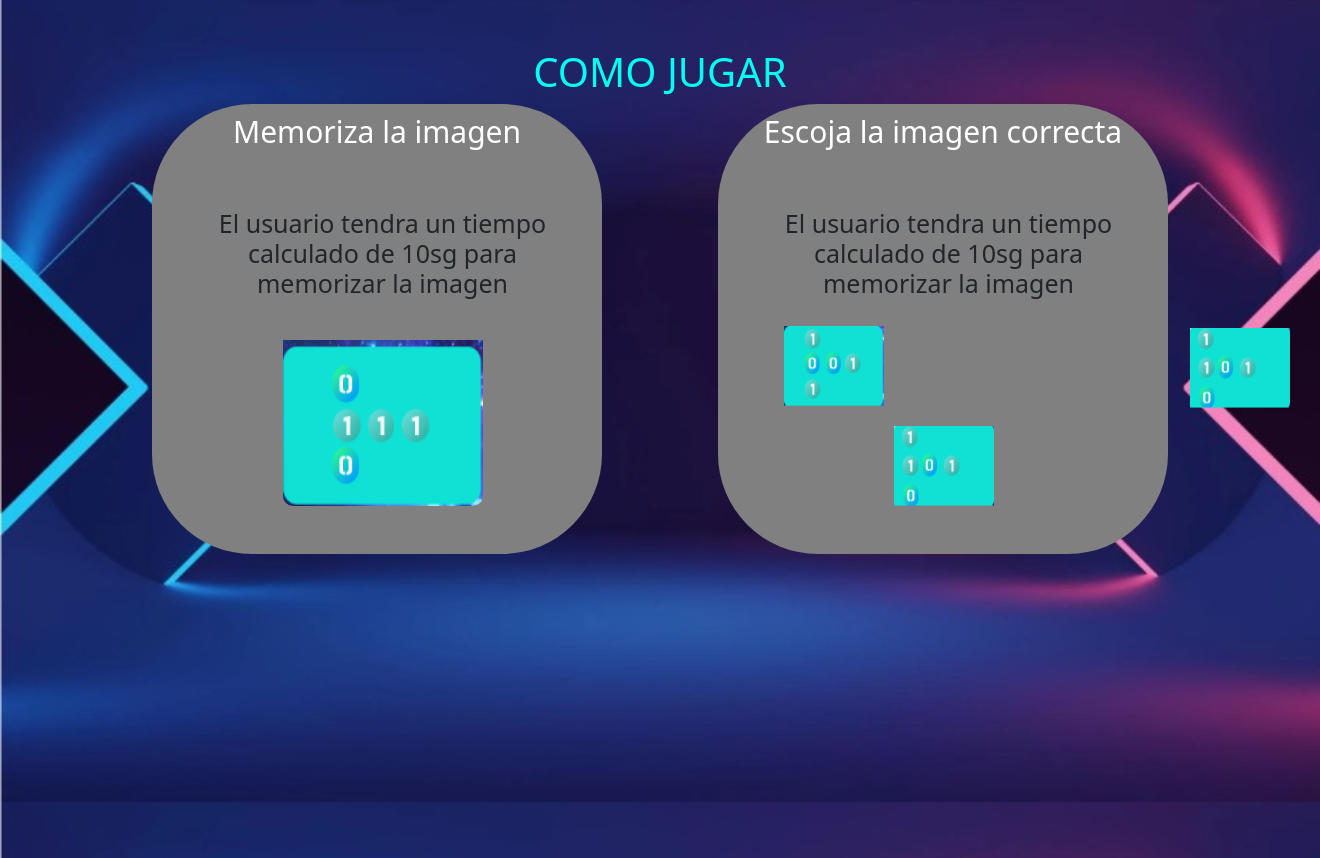
After one commit to DanielBata25/Juego-Arcade-Memory, a PHP site: the page made by Video-juego/Como Jugar.html in a window 1320 px wide. The commit adds this page. Run offline with PHP 8.4, Linux system fonts and the light colour scheme.

Commit message:
cambio Bata

```diff
--- /dev/null
+++ b/Video-juego/Como Jugar.html
@@ -0,0 +1,56 @@
+<!DOCTYPE html>
+<html lang="zxx">
+
+<head>
+    <meta charset="UTF-8">
+    <meta name="description" content="Anime Template">
+    <meta name="keywords" content="Anime, unica, creative, html">
+    <meta name="viewport" content="width=device-width, initial-scale=1.0">
+    <meta http-equiv="X-UA-Compatible" content="ie=edge">
+    <title>COMO JUGAR</title>
+
+    <link rel="stylesheet" href="bootstrap-5.1.3-dist/css/bootstrap.css">
+    <script src="bootstrap-5.1.3-dist/js/bootstrap.js"></script>
+
+    <link rel="stylesheet" href="css/styles.css">
+
+</head>
+
+<body>
+
+    <div class="container text-center">
+        <h1 class="mt-5 text-center lola">COMO JUGAR</h1>
+
+        <div class="contenedor">
+            <div class="box-1">
+                <div class="cuadro1">
+                    <h1 class="texto">Memoriza la imagen</h1>
+
+                    <div class="cuadro2">
+                        <h2 class="texto1">El usuario tendra un tiempo calculado de 10sg para memorizar la imagen</h2>
+                        <img src="img/numero.png" class="img2" alt="">
+                    </div>
+
+                </div>
+            </div>
+            <div class="box-2">
+                <div class="cuadro1">
+                    <h1 class="texto">Escoja la imagen correcta</h1>
+                    <div class="cuadro2">
+                        <h2 class="texto1">El usuario tendra un tiempo calculado de 10sg para memorizar la imagen</h2>
+                        <img src="img/Captura de pantalla 2024-07-27 002926 1.png" class="img3" alt="">
+                        <img src="img/01110.png" class="img5" alt="">
+
+                    </div>
+
+                </div>
+            </div>
+        </div>
+
+
+
+    </div>
+    <img src="img/captura.png" class="img4" alt="">
+
+
+</body>
--- a/Video-juego/css/styles.css
+++ b/Video-juego/css/styles.css
@@ -83,22 +83,26 @@ body {
 }
 
 .contenedor{
+	font-size: smaller;
 	padding: 0 50px;
-	display: flex;
+
 
 }
 .box-1 {
-	height: 200px;
-	width: 200px;
-	background-color: orange;
+	border-radius: 100px;
+	height: 450px;
+	width: 450px;
+	background-color: grey;
 
 	float: left;
 }
 
 .box-2 {
-	height: 200px;
-	width: 200px;
-	background-color: green;
+	border-radius: 100px;
+	height: 450px;
+	width: 450px;
+	background-color: rgb(128, 128, 128);
+
 	float: right;
 }
 .tamañosoni{
@@ -106,3 +110,69 @@ body {
     width: 70px;
     margin-left: 30px;
 }
+
+.cuadro1{
+	padding: 10px;
+	text-align: center;
+	width: 450px;
+	height: 60px;
+}
+
+.texto{
+	color: white;
+	font-size: 30px;
+}
+
+.cuadro2{
+	padding: 50px;
+	text-align: center;
+	width: 441px;
+	height: 700px;
+}
+
+.texto1{
+	font-size: 25px;
+}
+.img2{
+	padding-top: 10%;
+	width: 200px;
+	height: 200px;
+	border-radius: 10px 10px;
+}
+.img3{
+	padding-top: 20px;
+	width: 100px;
+	height: 100px;
+	margin-left: -110px;
+	position: absolute;
+}
+.img4{
+	padding-top: 20px;
+	width: 100px;
+	height: 100px;
+	margin-left: 1190px;
+	margin-top: -420px;
+}
+
+.img5{
+	padding-top: 20px;
+	width: 100px;
+	height: 100px;
+	margin-right: 10px;
+	margin-top: 100px;
+}
+
+.img6{
+	padding-top: 10px;
+	width: 250px;
+	height: 200px;
+	border-radius: 10px 10px;
+}
+
+.img7{
+	margin-top: 30px;
+	padding-top: 10px;
+	width: 250px;
+	height: 200px;
+	border-radius: 10px 10px;
+}
```
Also changed, not shown: Video-juego/como_Jugar.html (deleted, +0 -44 lines), Video-juego/opciones.html (+4 -4 lines), Video-juego/Captura de pantalla 2024-07-27 002933 1.png (added), Video-juego/img/01110.png (added), Video-juego/img/Captura de pantalla 2024-07-27 002926 1.png (added), Video-juego/img/captura.png (added), Video-juego/img/image 1.2.png (added), Video-juego/img/image 1.3.png (added), Video-juego/img/image1.1png.png (added), Video-juego/img/numero.png (added), Video-juego/js/piano.js (line endings or trailing spaces).
